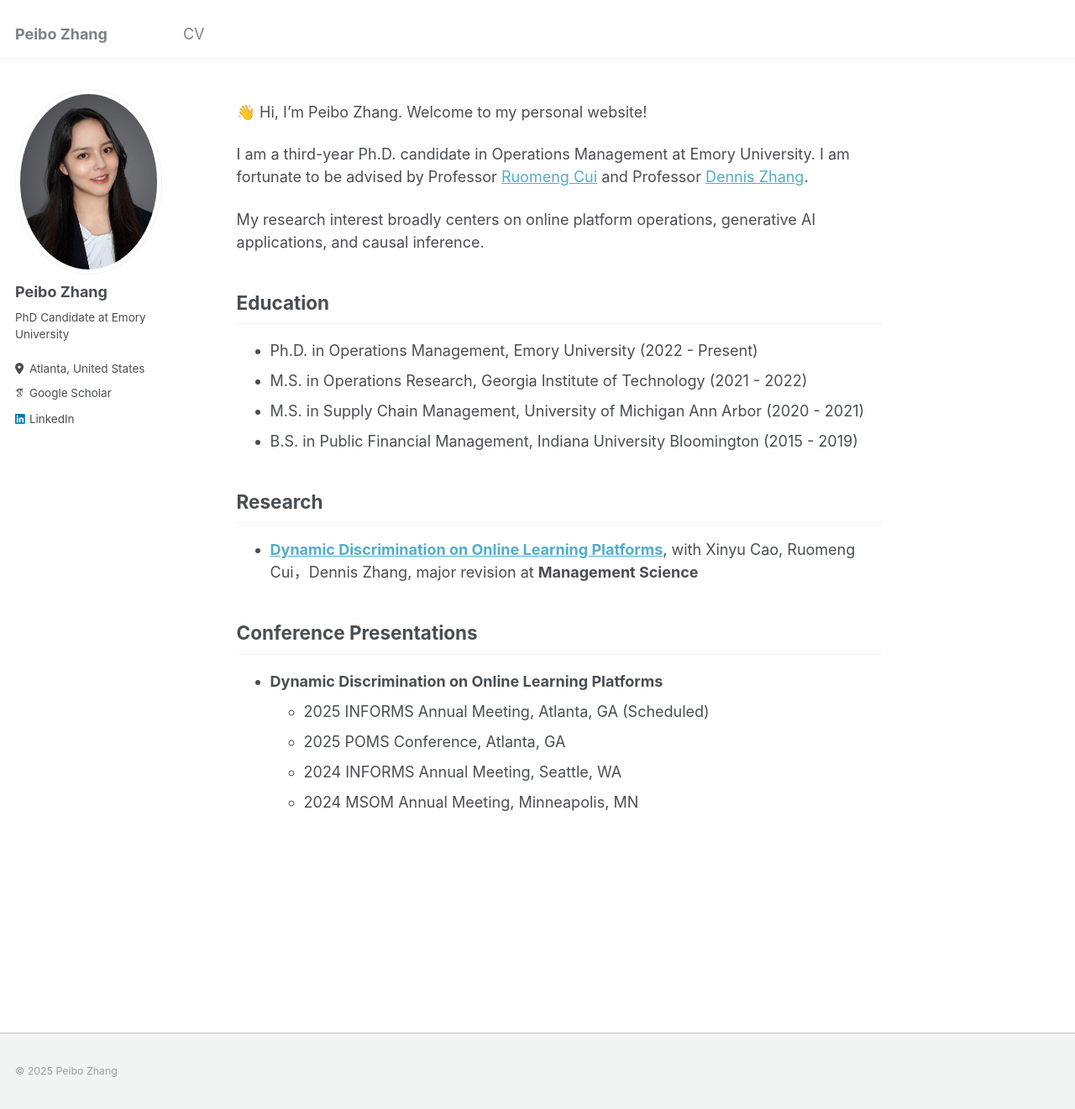
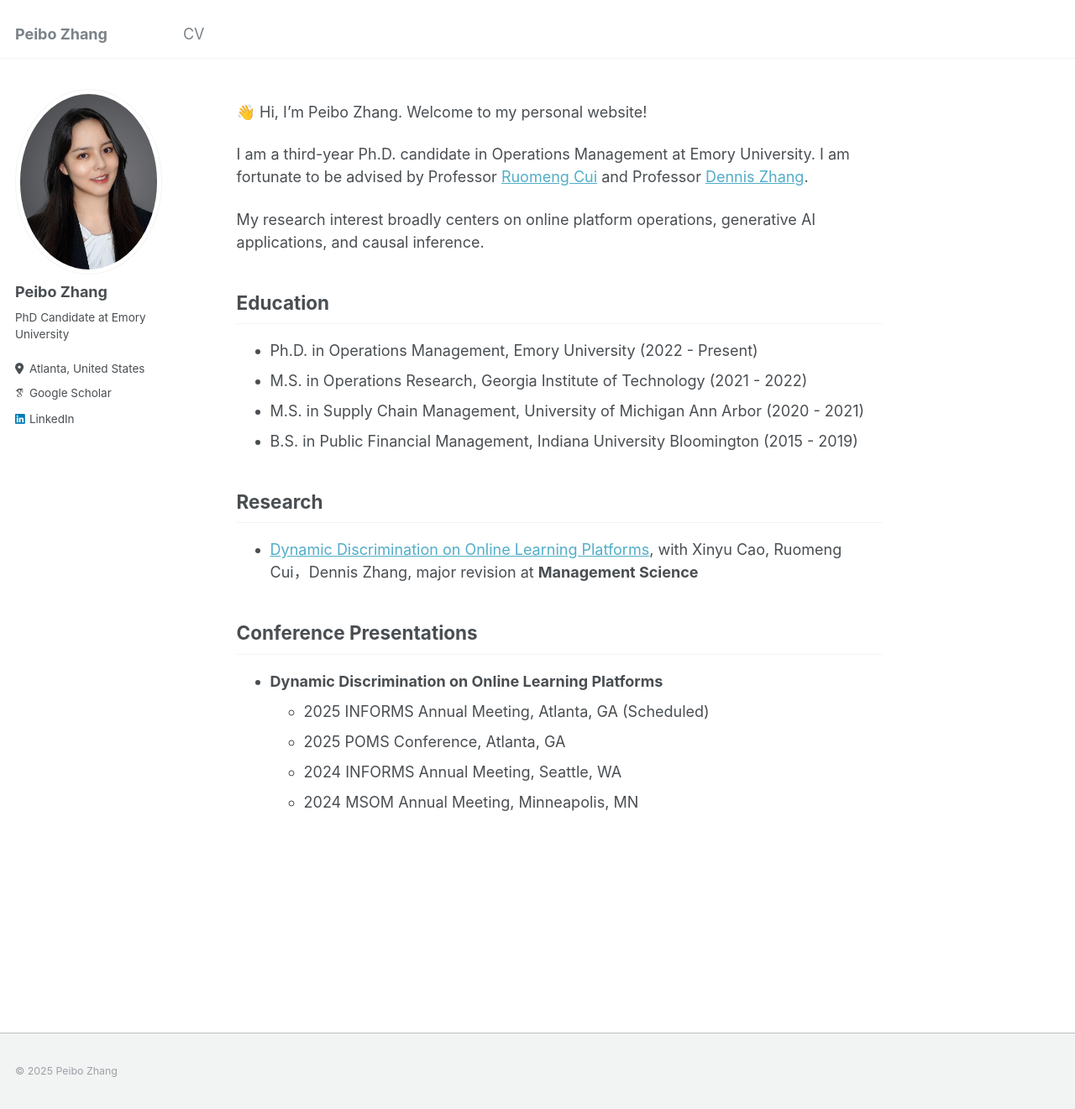
Before and after one commit to PeiboZhang/peibozhang.github.io, a Jekyll site: the page built from _pages/about.md, in a window 1280 px wide and 1321 px high. Shown: the whole window at 84% size. Built offline with Jekyll 4.4.1, drawn with Linux system fonts in a browser that asks for light colours; some web fonts are replaced.

```diff
--- a/_pages/about.md
+++ b/_pages/about.md
@@ -33,7 +33,7 @@ My research interest broadly centers on online platform operations, generative A
 ## Research
 <ul>
   <li style="list-style-type: disc;">
-    <a href="https://papers.ssrn.com/sol3/papers.cfm?abstract_id=5264242" target="_blank"><b>Dynamic Discrimination on Online Learning Platforms</b></a>, with Xinyu Cao, Ruomeng Cui，Dennis Zhang, major revision at <b>Management Science</b>
+    <a href="https://papers.ssrn.com/sol3/papers.cfm?abstract_id=5264242" target="_blank">Dynamic Discrimination on Online Learning Platforms</a>, with Xinyu Cao, Ruomeng Cui，Dennis Zhang, major revision at <b>Management Science</b>
   </li>
 </ul>
 
```
